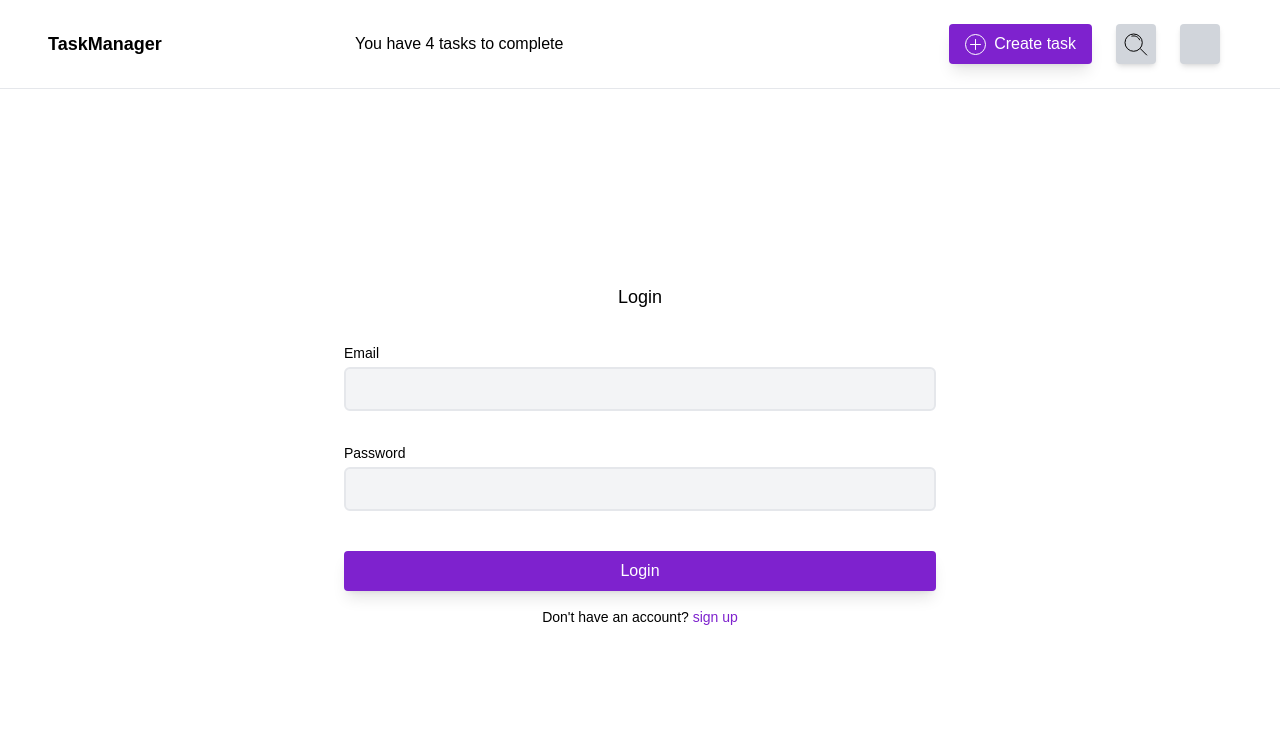
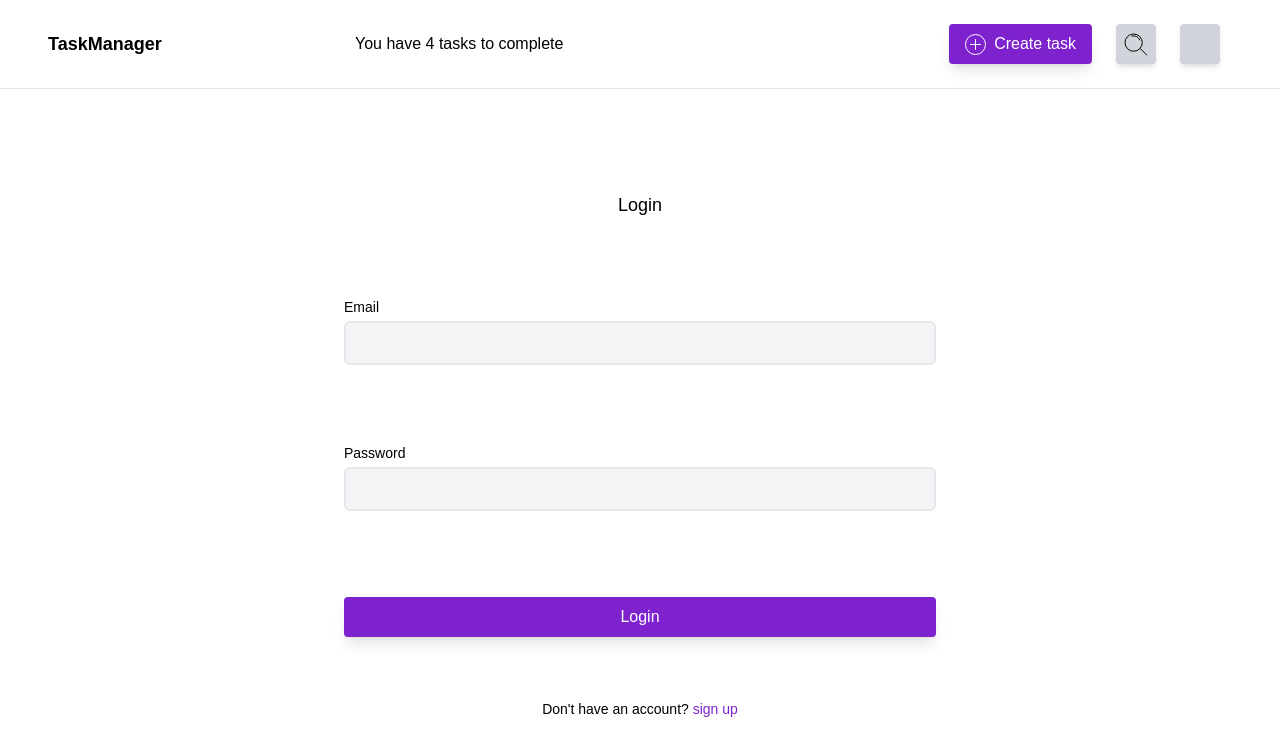
Before and after one commit to msmurali/taskmanager, a React (Create React App) app: page / in a window 1280 px wide. Shown: the top 756 px of the page. Built offline with nearby package versions, Linux system fonts and the light colour scheme.

Commit message:
update components

```diff
--- a/src/components/login-form.component.jsx
+++ b/src/components/login-form.component.jsx
@@ -20,7 +20,7 @@ const LoginForm = () => {
     <div className="login-form w-full h-full overflow-y-auto font-primary">
       <form
         onSubmit={submitHandler}
-        className="w-full h-full p-6 md:w-1/2 mx-auto flex flex-col justify-center items-stretch"
+        className="w-full h-full p-6 md:w-1/2 mx-auto flex flex-col justify-evenly items-stretch"
       >
         <h1 className="title font-medium text-lg mt-8 text-center">Login</h1>
         <div className="form-group mt-8">
--- a/src/components/register-form.component.jsx
+++ b/src/components/register-form.component.jsx
@@ -21,7 +21,7 @@ const RegisterForm = () => {
     <div className="register-form w-full h-full overflow-y-auto font-primary">
       <form
         onSubmit={submitHandler}
-        className="w-full h-full p-6 md:w-1/2 mx-auto flex flex-col justify-center items-stretch"
+        className="w-full h-full p-6 md:w-1/2 mx-auto flex flex-col justify-evenly items-stretch"
       >
         <h1 className="title mt-8 font-medium text-lg text-center">Register</h1>
         <div className="form-group mt-8">
```
